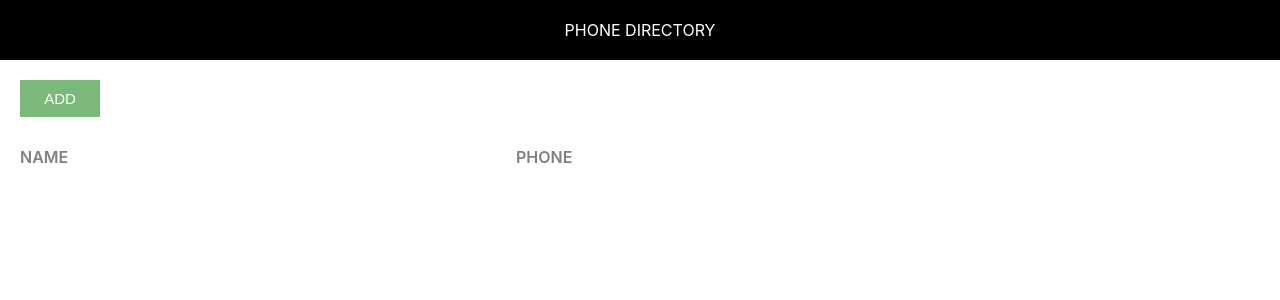
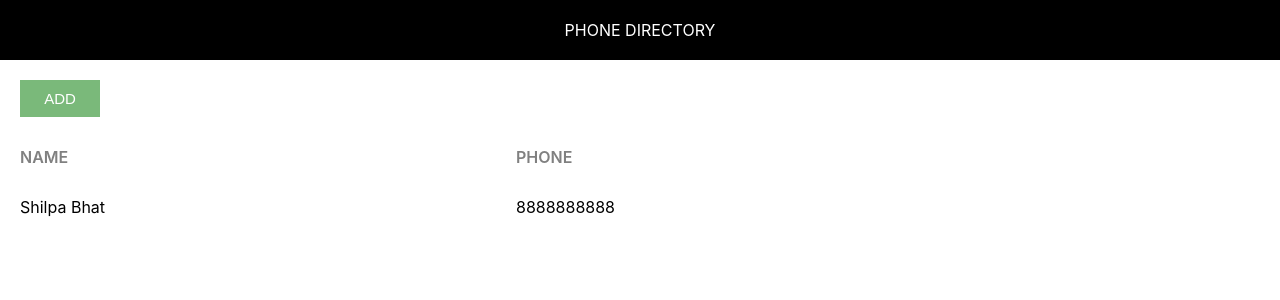
Before and after one commit to joey2310/Phone_Directory_Project, a React (Create React App) app: page / in a window 1280 px wide. Shown: the top 300 px of the page. Built offline with nearby package versions, Linux system fonts and the light colour scheme; the HTML template or start-up script is replaced by a standard one.

Commit message:
Rendered Subscribers Dynamically

```diff
--- a/src/App.js
+++ b/src/App.js
@@ -2,7 +2,17 @@
 import Header from './Header.js'
 import './App.css';
 class App extends Component {
+
   render(){
+
+    let subscribers =[
+      {
+        id:1,
+        name: "Shilpa Bhat",
+        phone: "8888888888"
+      },
+    ]
+
    return (
     <div>
       <Header/>
@@ -12,6 +22,15 @@
        <span className="grid-item name-heading">Name</span>
        <span className="grid-item phone-heading">Phone</span>
      </div>
+
+     {
+      subscribers.map(sub => {
+        return <div key={sub.id} className="grid-container">
+          <span className="gird-item">{sub.name}</span>
+          <span className="gird-item">{sub.phone}</span>
+        </div>
+      })
+     }
    </div>
    </div>
    );
```
